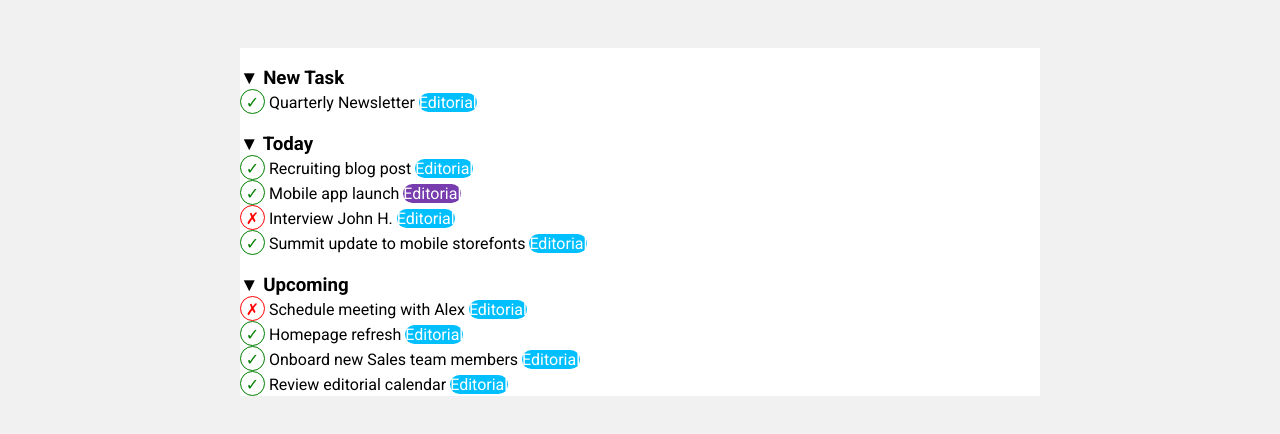
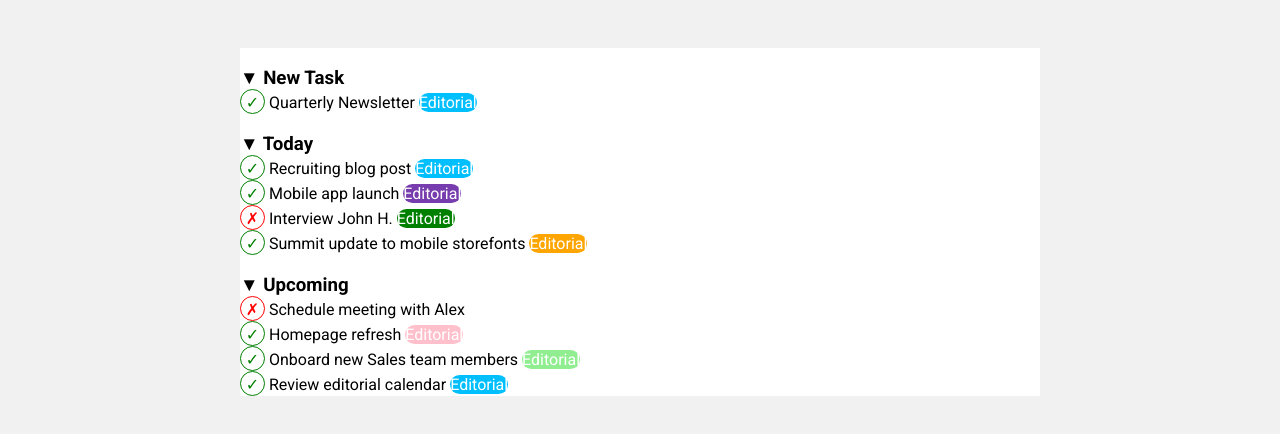
Before and after one commit to Ferlo94/html-css-toboolist, a plain HTML site: page html-css-toboolist/index.html in a window 1280 px wide. Shown: the part 92-526 px from the top of the page. Drawn offline with Linux system fonts and the light colour scheme.

Commit message:
colorazione task html + tolta task alex

```diff
--- a/html-css-toboolist/index.html
+++ b/html-css-toboolist/index.html
@@ -40,26 +40,26 @@
                 </div>
                 <div class="task">
                     <span class="cerchietto-rosso"> &cross; </span>
-                    Interview John H. <span class="tag tag-blu"> Editorial </span>
+                    Interview John H. <span class="tag tag-verdescuro"> Editorial </span>
                 </div>
                 <div class="task">
                     <span class="cerchietto-verde"> &check; </span>
-                    Summit update to mobile storefonts <span class="tag tag-blu"> Editorial </span>
+                    Summit update to mobile storefonts <span class="tag tag-arancio"> Editorial </span>
                 </div>
                 <br>
                 <!-- UPCOMING -->
                 <div class="task">
                     <h3>&#9660 Upcoming</h3>
                     <span class="cerchietto-rosso"> &cross; </span>
-                    Schedule meeting with Alex <span class="tag tag-blu"> Editorial </span>
+                    Schedule meeting with Alex
                 </div>
                 <div class="task">
                     <span class="cerchietto-verde"> &check; </span>
-                    Homepage refresh <span class="tag tag-blu"> Editorial </span>
+                    Homepage refresh <span class="tag tag-rosa"> Editorial </span>
                 </div>
                 <div class="task">
                     <span class="cerchietto-verde"> &check; </span>
-                    Onboard new Sales team members <span class="tag tag-blu"> Editorial </span>
+                    Onboard new Sales team members <span class="tag tag-verdechiaro"> Editorial </span>
                 </div>
                 <div class="task">
                     <span class="cerchietto-verde"> &check; </span>
```
